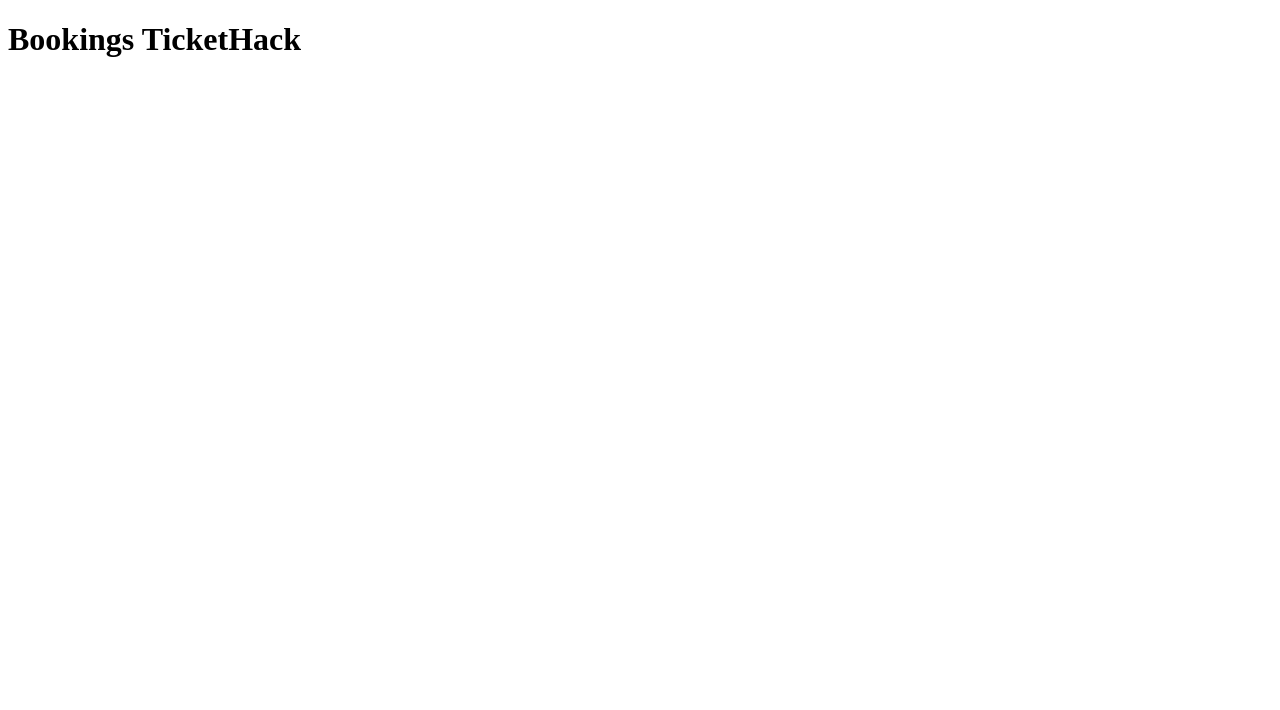
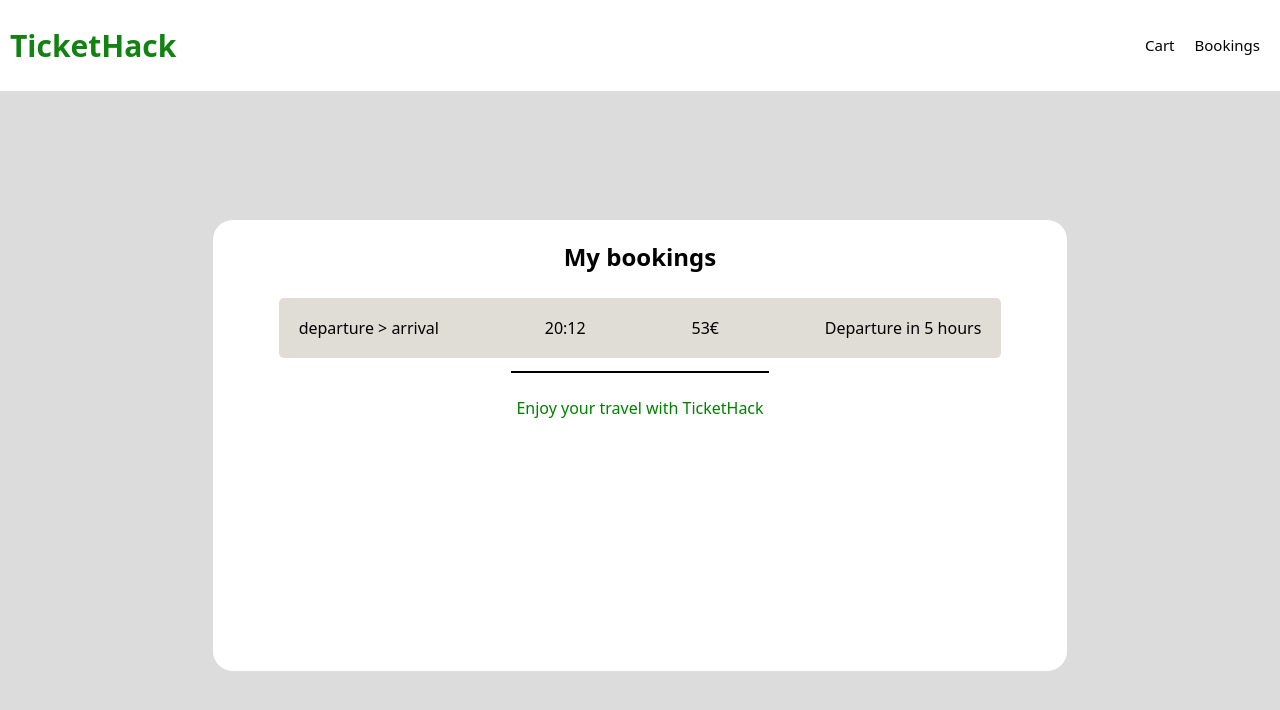
Before and after one commit to AymericSimao/tickethack-frontend, a plain HTML site: page bookings.html in a window 1280 px wide. Drawn offline with Linux system fonts and the light colour scheme; no server answers.

Commit message:
html et css bookings page

```diff
--- a/bookings.html
+++ b/bookings.html
@@ -1,12 +1,43 @@
 <!DOCTYPE html>
 <html lang="en">
-<head>
-    <meta charset="UTF-8">
-    <meta name="viewport" content="width=device-width, initial-scale=1.0">
-    <title>Bookings TicketHack</title>
-</head>
-<body>
-    <h1>Bookings TicketHack</h1>
+  <head>
+    <link rel="stylesheet" href="style.css" />
+    <meta charset="UTF-8" />
+    <meta name="viewport" content="width=device-width, initial-scale=1.0" />
+    <title>TicketHack Bookings</title>
+  </head>
+  <body>
+    <div id="cart-container" class="container">
+      <div id="header">
+        <a href="index.html" style="text-decoration: none"
+          ><h2 id="title-logo" href="index.html" class="pointer">
+            TicketHack
+          </h2></a
+        >
+        <div id="onglets">
+          <a href="cart.html">Cart</a>
+          <a href="bookings.html">Bookings</a>
+        </div>
+      </div>
 
-</body>
+      <div id="booking-content">
+        <!-- <p>No booking yet. <br><br> Why not plan a trip?</p> -->
+        <div id="booking-elements">
+            <h2>My bookings</h2>
+          <div class="booking-trip">
+            <p>departure > arrival</p>
+            <p>20:12</p>
+            <p>53€</p>
+            <p id="time-before">Departure in 5 hours</p>
+          </div>
+
+          <hr width="30%" size="2px" color="black">
+          <p id="enjoy">Enjoy your travel with TicketHack</p>
+        </div>
+
+      </div>
+    </div>
+
+    <script src="cart.js"></script>
+  </body>
 </html>
--- a/style.css
+++ b/style.css
@@ -81,6 +81,7 @@
   background-color: white;
   border-radius: 20px;
   padding: 20px;
+  overflow: auto;
 }
 
 #content-right {
@@ -217,3 +218,40 @@
   margin: 5px;
   padding: 5px 20px;
 }
+
+/* BOOKING STYLE */
+#booking-content {
+  grid-row-start: 4;
+  grid-row-end: 11;
+  grid-column-start: 3;
+  grid-column-end: 11;
+  background-color: white;
+  border-radius: 20px;
+  display: grid;
+  grid-template-rows: repeat(5, 1fr);
+}
+#booking-elements {
+  grid-row-start: 1;
+  grid-row-end: 5;
+  display: flex;
+  flex-direction: column;
+  justify-content: flex-start;
+  align-items: center;
+  overflow: auto;
+}
+
+.booking-trip {
+  display: flex;
+  justify-content: space-between;
+  align-items: center;
+  background-color: rgb(224, 220, 214);
+  border-radius: 5px;
+  height: 50px;
+  width: 80%;
+  margin: 5px;
+  padding: 5px 20px;
+}
+
+#enjoy{
+  color: green;
+}
```
